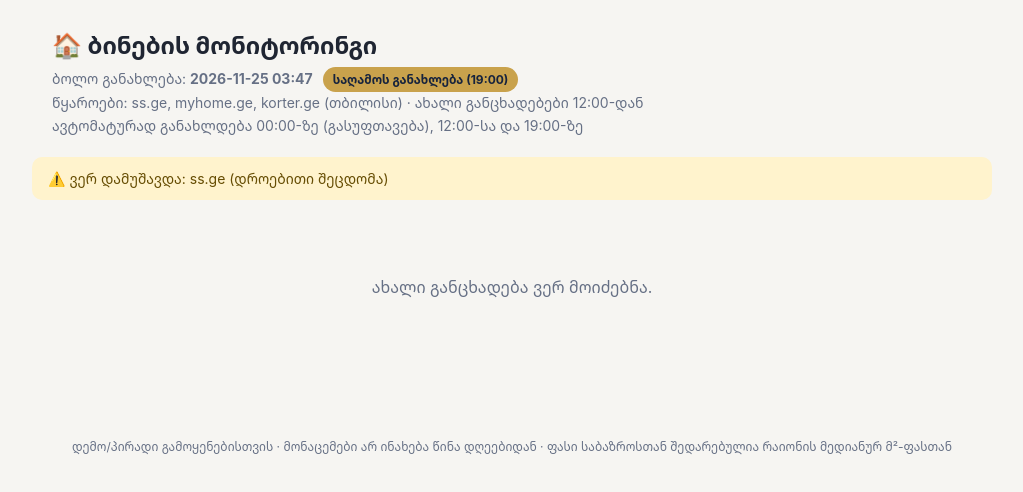
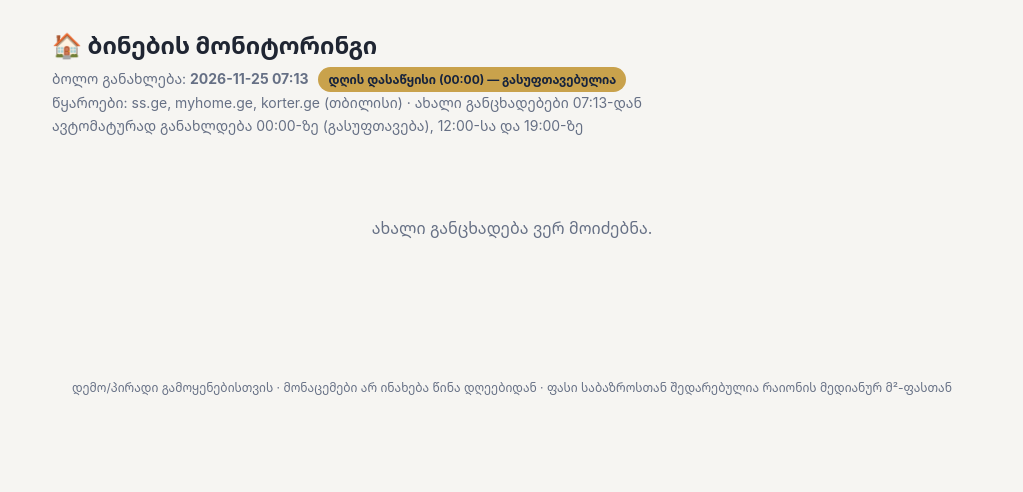
Before and after one commit to gtughushi97-cloud/Real_Estate_pupu, a plain HTML site: page docs/index.html in a window 1280 px wide. Shown: the whole page, without its empty margins (128-1151 px from the left). Drawn offline with Linux system fonts and the light colour scheme.

Commit message:
Update listings (midnight)

```diff
--- a/docs/index.html
+++ b/docs/index.html
@@ -210,13 +210,13 @@
 <header>
   <h1>🏠 ბინების მონიტორინგი</h1>
   <div class="meta">
-    ბოლო განახლება: <strong>2026-11-25 03:47</strong>
-    <span class="badge">საღამოს განახლება (19:00)</span><br />
-    წყაროები: ss.ge, myhome.ge, korter.ge (თბილისი) · ახალი განცხადებები 12:00-დან<br />
+    ბოლო განახლება: <strong>2026-11-25 07:13</strong>
+    <span class="badge">დღის დასაწყისი (00:00) — გასუფთავებულია</span><br />
+    წყაროები: ss.ge, myhome.ge, korter.ge (თბილისი) · ახალი განცხადებები 07:13-დან<br />
     ავტომატურად განახლდება 00:00-ზე (გასუფთავება), 12:00-სა და 19:00-ზე
   </div>
 </header>
-<div class="warning">⚠️ ვერ დამუშავდა: ss.ge (დროებითი შეცდომა)</div>
+
 <main>
 
 <div class="empty">ახალი განცხადება ვერ მოიძებნა.</div>
```
